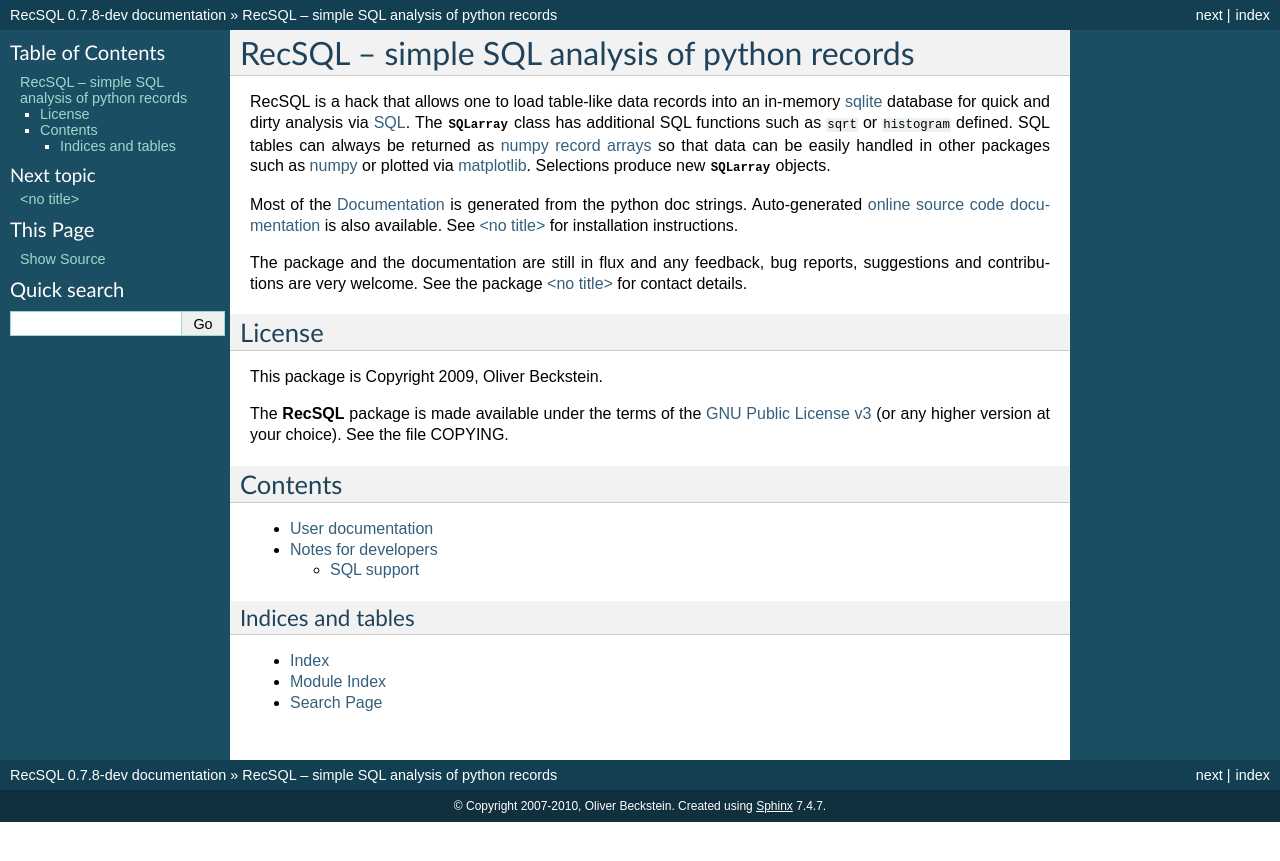
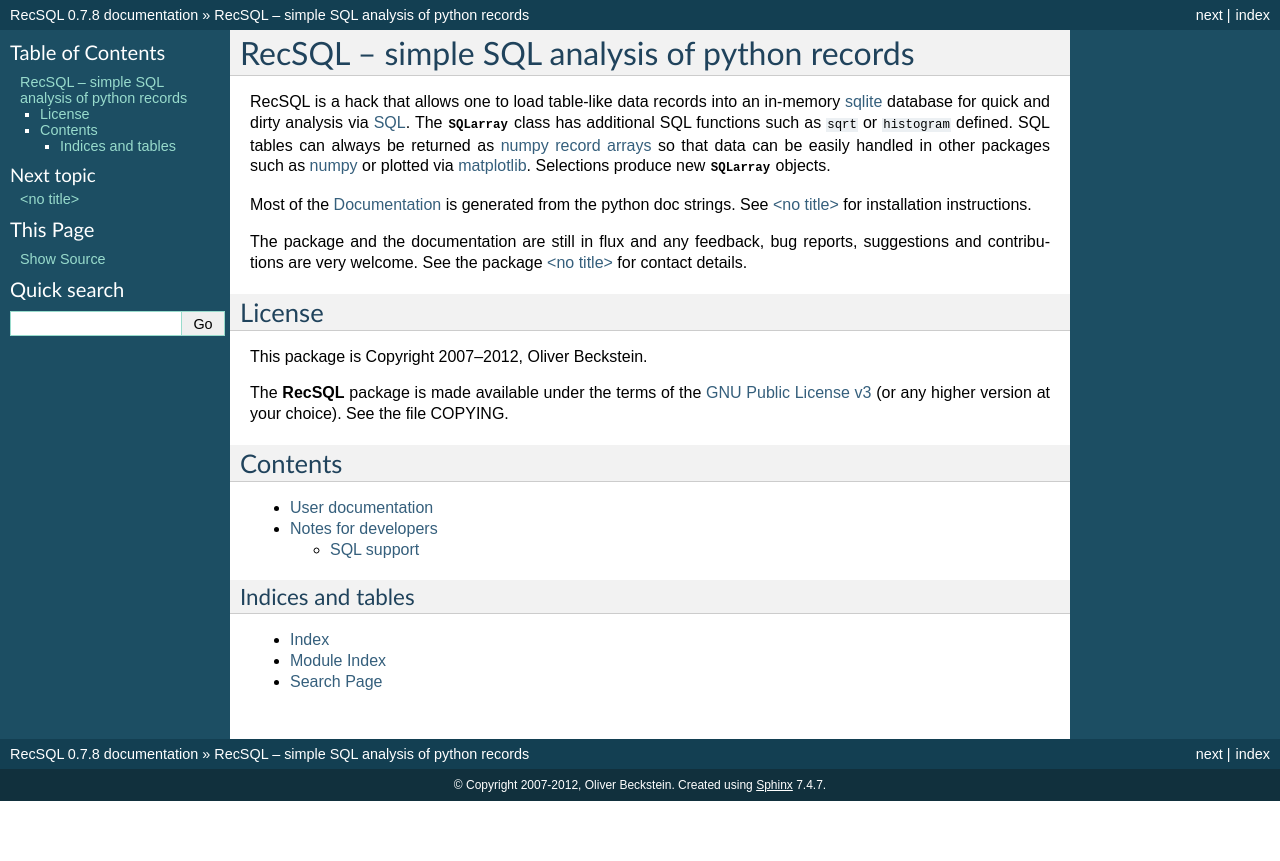
Before and after one commit to orbeckst/RecSQL, a Sphinx documentation site: the page built from doc/sphinx/source/index.txt, in a window 1280 px wide. Shown: the top 861 px of the page. Built offline with Sphinx 7.4.7, drawn with Linux system fonts in a browser that asks for light colours.

Commit message:
release 0.7.8
- version increased
- updated copyright years

```diff
--- a/doc/sphinx/source/conf.py
+++ b/doc/sphinx/source/conf.py
@@ -38,7 +38,7 @@ master_doc = 'index'
 
 # General information about the project.
 project = u'RecSQL'
-copyright = u'2007-2010, Oliver Beckstein'
+copyright = u'2007-2012, Oliver Beckstein'
 
 # The version info for the project you're documenting, acts as replacement for
 # |version| and |release|, also used in various other places throughout the
--- a/doc/sphinx/source/index.txt
+++ b/doc/sphinx/source/index.txt
@@ -16,8 +16,7 @@ other packages such as numpy_ or plotted via matplotlib_. Selections
 produce new :class:`~recsql.SQLarray` objects.
 
 Most of the Documentation_ is generated from the python doc
-strings. Auto-generated `online source code documentation`_ is also
-available. See :doc:`INSTALL` for installation instructions.
+strings. See :doc:`INSTALL` for installation instructions.
 
 The package and the documentation are still in flux and any feedback,
 bug reports, suggestions and contributions are very welcome. See the
@@ -26,8 +25,6 @@ package :doc:`README` for contact details.
 
 .. _Documentation:
     http://orbeckst.github.com/RecSQL/index.html
-.. _online source code documentation:
-    http://sbcb.bioch.ox.ac.uk/oliver/software/RecSQL/epydoc/index.html
 .. _sqlite:
     http://www.sqlite.org/
 .. _SQL:
@@ -43,7 +40,7 @@ package :doc:`README` for contact details.
 License
 -------
 
-This package is Copyright 2009, Oliver Beckstein.
+This package is Copyright 2007--2012, Oliver Beckstein.
 
 The **RecSQL** package is made available under the terms of the
 `GNU Public License v3`_ (or any higher version at your choice). See
```
Also changed, not shown: recsql/__init__.py (+6 -1 lines).
